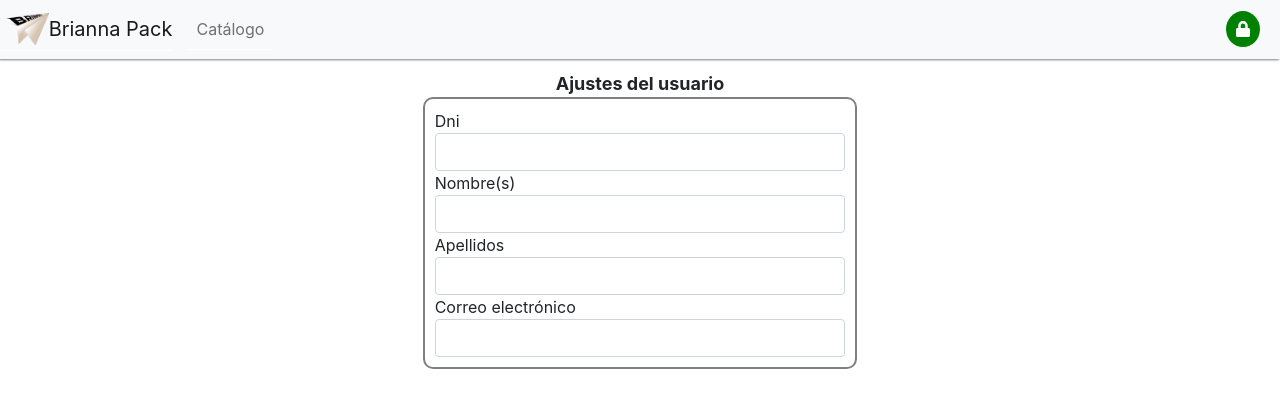
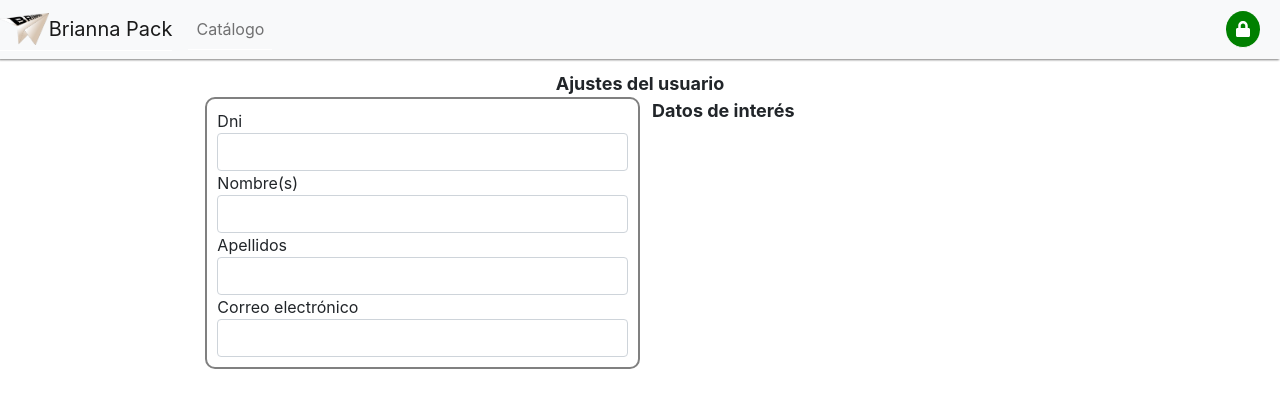
Before and after one commit to andrortizster/dprisa, a React (Create React App) app: page /user_settings in a window 1280 px wide. Shown: the top 408 px of the page. Built offline with nearby package versions, Linux system fonts and the light colour scheme.

Commit message:
Mas cambios a os ajustes de usuario

```diff
--- a/src/components/UserSettings/UserSettings.js
+++ b/src/components/UserSettings/UserSettings.js
@@ -18,7 +18,7 @@ const UserSettings = (props) =>{
         <div style={{marginTop:'70px',textAlign:'center'}}>
             <div className="Title">Ajustes del usuario</div>
             <Row className="UserSetting">
-                <Col xs="10" sm="4" className="UsCol">
+                <Col xs="12" sm="4" className="UsCol">
                     <Form>
                         <FormGroup>
                             <Label for="dni">Dni</Label>
@@ -37,6 +37,9 @@ const UserSettings = (props) =>{
                             <Input type="text" name="email" value={props.user['email']} ></Input>
                         </FormGroup>
                     </Form>
+                </Col>
+                <Col xs="12" sm="4" >
+                    <div className="Title">Datos de interés</div>
                 </Col>
             </Row>
         </div>
```
